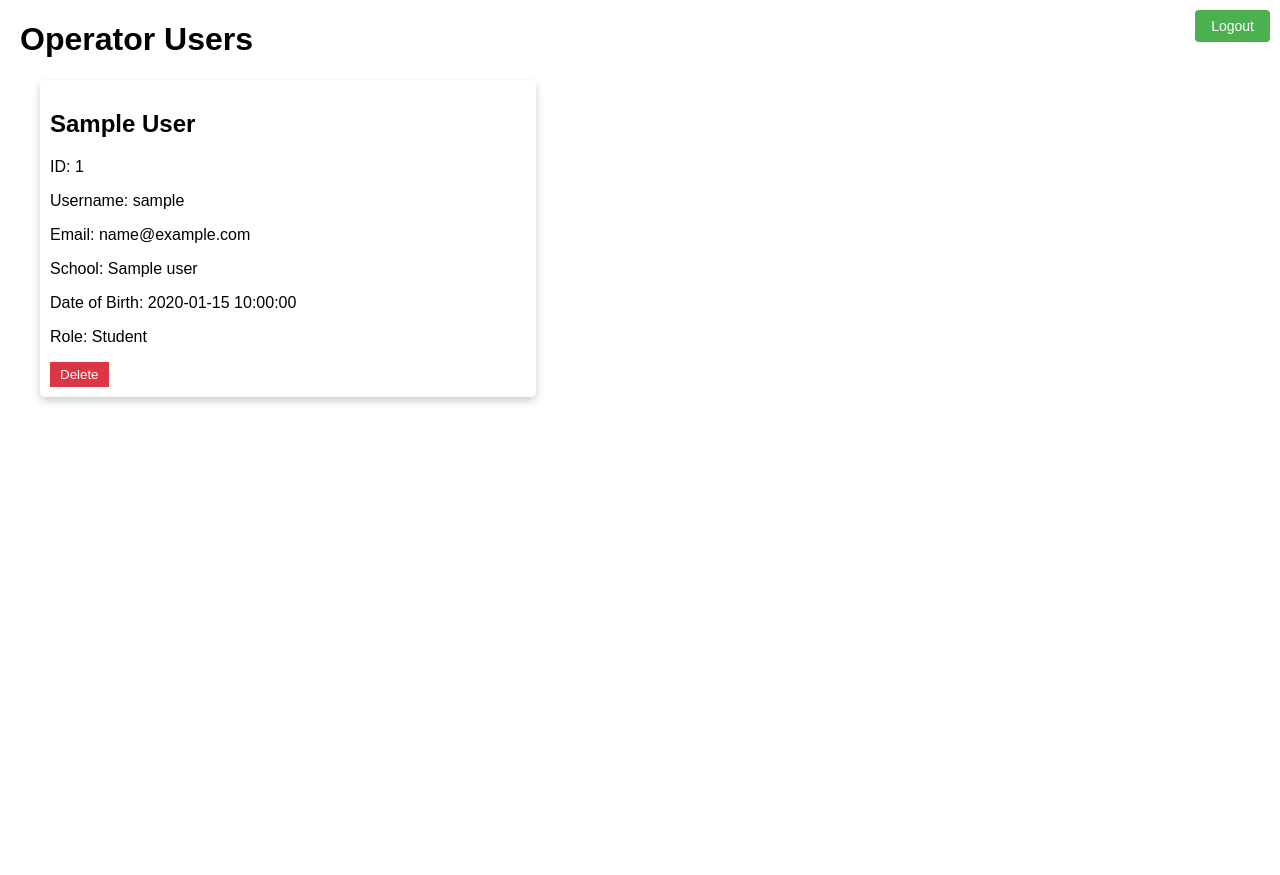
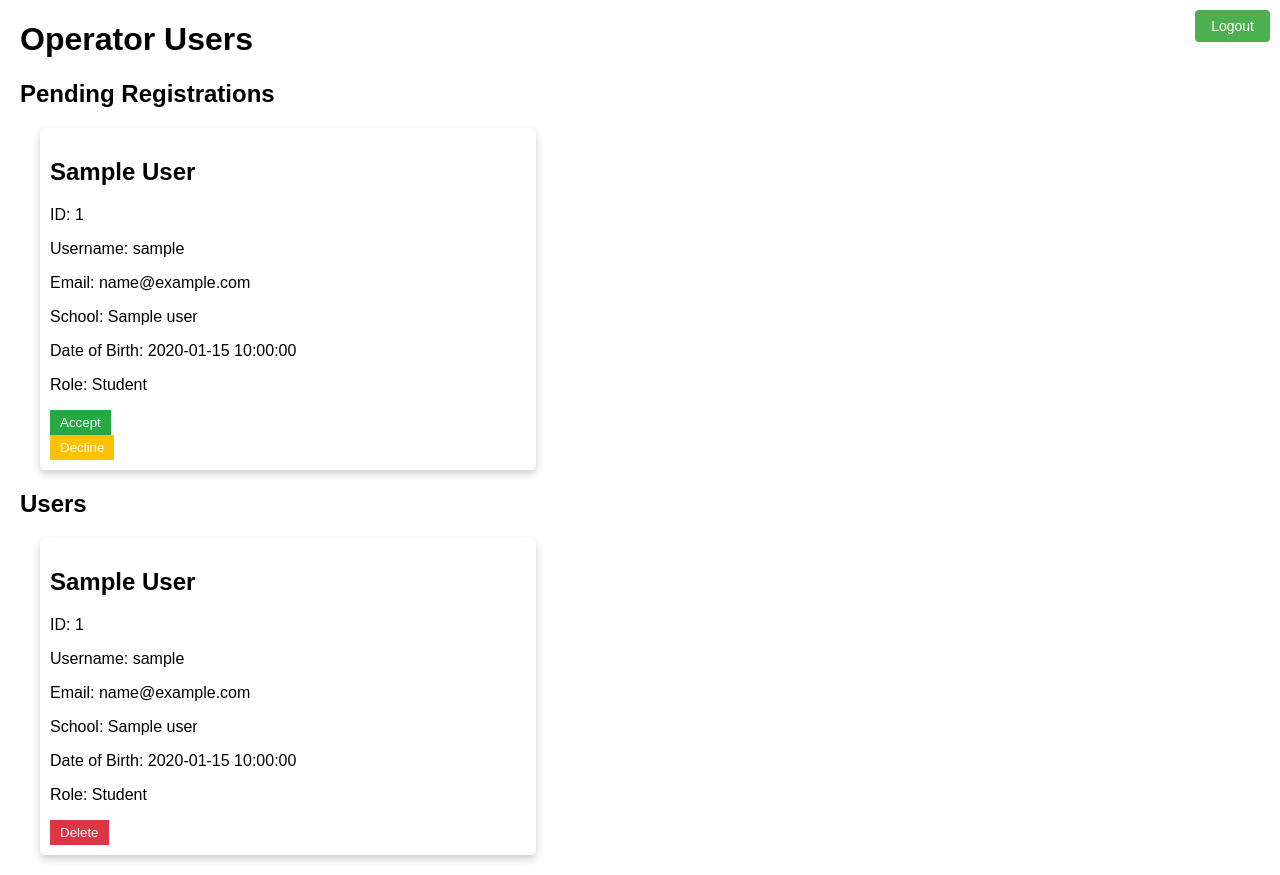
Before and after one commit to antonis7polo/Databases, a Flask app: template School_Libray/templates/operator_users.html in a window 1280 px wide. Before the commit the page ends 404 px from the top, so only its background shows below. Run offline with Flask 3, Linux system fonts and the light colour scheme; the template is opened without the code that fills it: most values are stand-ins (such as "Sample title", 1, 10 or a date in 2020); some libraries are stand-ins or nearby versions.

Commit message:
Update operator_users.html

```diff
--- a/School_Libray/templates/operator_users.html
+++ b/School_Libray/templates/operator_users.html
@@ -18,6 +18,22 @@
 
         .delete-button {
             background-color: #dc3545;
+            color: white;
+            border: none;
+            padding: 5px 10px;
+            cursor: pointer;
+        }
+
+        .accept-button {
+            background-color: #28a745;
+            color: white;
+            border: none;
+            padding: 5px 10px;
+            cursor: pointer;
+        }
+
+        .decline-button {
+            background-color: #ffc107;
             color: white;
             border: none;
             padding: 5px 10px;
@@ -45,6 +61,37 @@
     {% endif %}
 
     <div>
+        <h2>Pending Registrations</h2>
+        {% for user in pending_users %}
+        <div class="card">
+            <h2>{{ user.first_name }} {{ user.last_name }}</h2>
+            <p>ID: {{ user.registration_id }}</p>
+            <p>Username: {{ user.username }}</p>
+            <p>Email: {{ user.email }}</p>
+            <p>School: {{ user.school_name }}</p>
+            <p>Date of Birth: {{ user.date_of_birth }}</p>
+            <p>Role: {{ 'Teacher' if user.is_teacher else 'Student' }}</p>
+            <form method="POST" action="/operator/users">
+                <input type="hidden" name="registration_id" value="{{ user.registration_id }}">
+                <input type="hidden" name="username" value="{{ user.username }}">
+                <input type="hidden" name="password" value="{{ user.password}}">
+                <input type="hidden" name="first_name" value="{{ user.first_name}}">
+                <input type="hidden" name="last_name" value="{{ user.last_name}}">
+                <input type="hidden" name="email" value="{{ user.email }}">
+                <input type="hidden" name="school_name" value="{{ user.school_name }}">
+                <input type="hidden" name="date_of_birth" value="{{ user.date_of_birth }}">
+                <input type="hidden" name="is_teacher" value="{{ 1 if user.is_teacher else 0 }}">
+                <input type="hidden" name="action_type" value="accept">
+                <button type="submit" class="accept-button">Accept</button>
+            </form>
+            <form method="POST" action="/operator/users">
+                <input type="hidden" name="registration_id" value="{{ user.registration_id }}">
+                <input type="hidden" name="action_type" value="decline">
+                <button type="submit" class="decline-button">Decline</button>
+            </form>
+        </div>
+        {% endfor %}
+        <h2>Users</h2>
         {% for user in users %}
         <div class="card">
             <h2>{{ user.first_name }} {{ user.last_name }}</h2>
@@ -55,6 +102,7 @@
             <p>Date of Birth: {{ user.date_of_birth }}</p>
             <p>Role: {{ 'Teacher' if user.is_teacher else 'Student' }}</p>
             <form method="POST" action="/operator/users">
+                <input type="hidden" name="action_type" value="delete">
                 <input type="hidden" name="user_id" value="{{ user.user_id }}">
                 <button type="submit" class="delete-button">Delete</button>
             </form>
```
